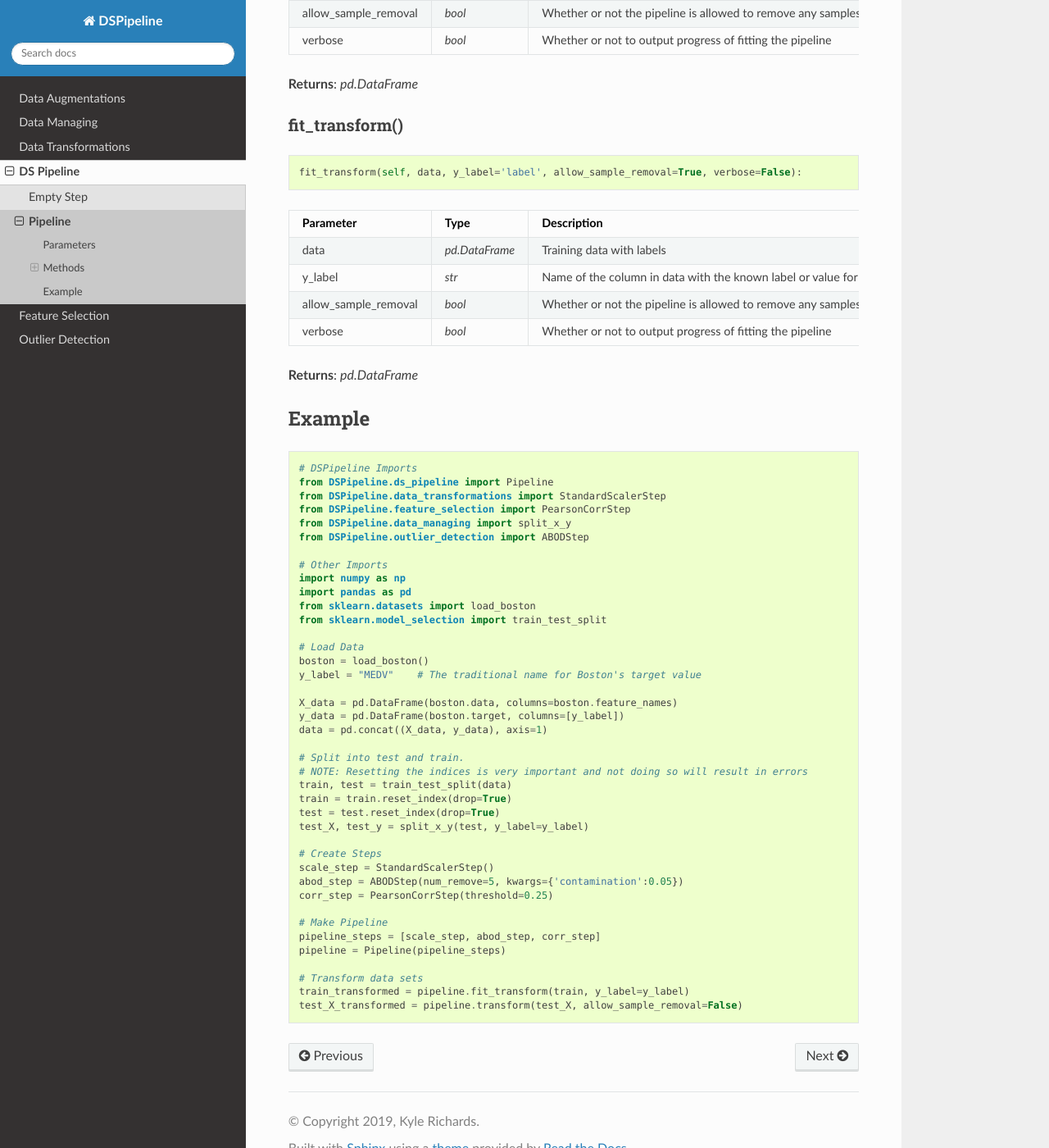
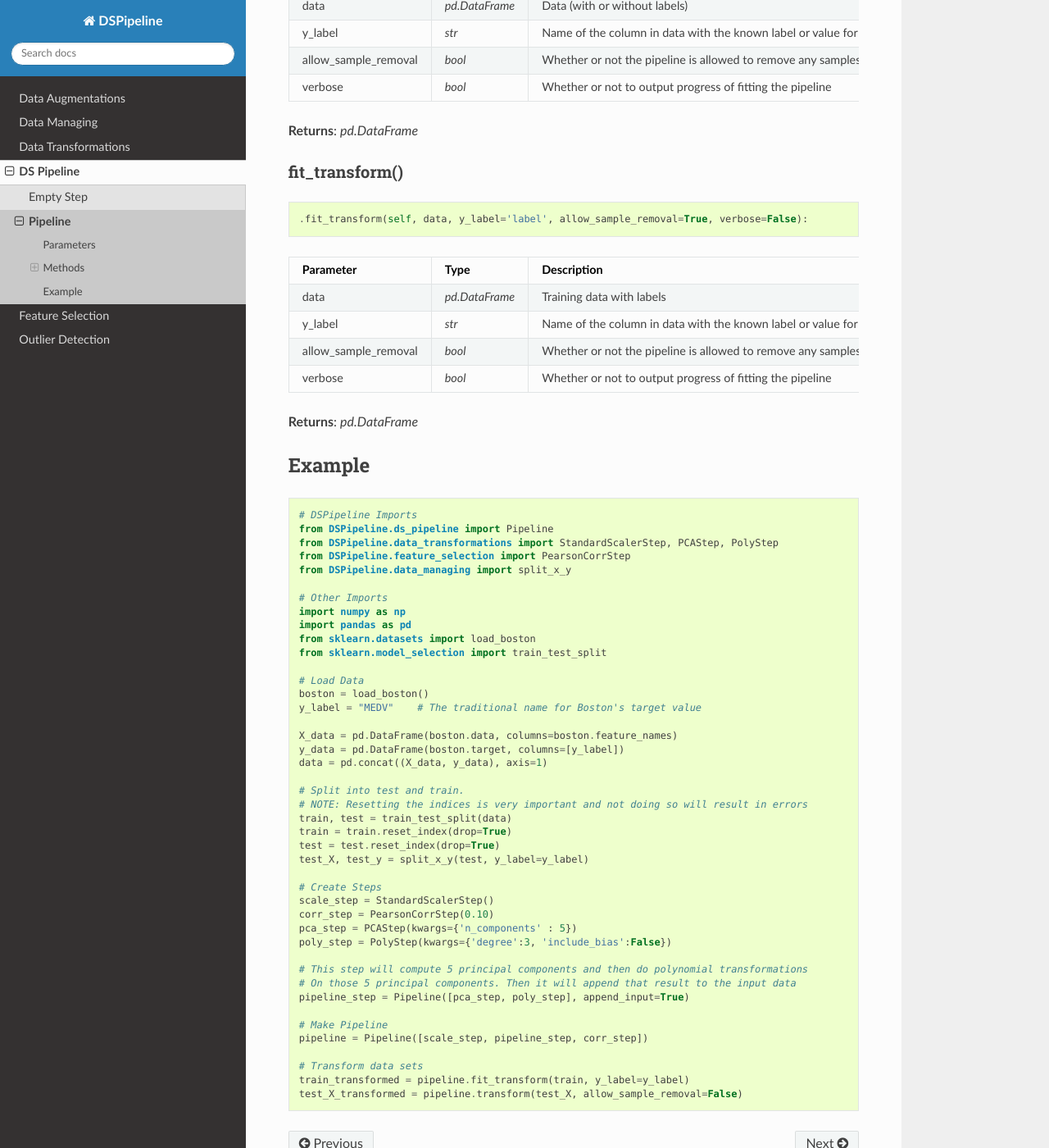
Before and after one commit to kylelrichards11/DSPipeline, a Sphinx documentation site: the page built from docs/source/Pipeline.rst, in a window 1280 px wide and 1400 px high, scrolled down 1015 px. Shown: the whole window at 82% size. Built offline with Sphinx 7.4.7 and the Read the Docs theme 2.0.0, drawn with Linux system fonts in a browser that asks for light colours; some of the changed text lies outside the part shown.

Commit message:
Updated docs for pipeline as a step and append_input

```diff
--- a/docs/source/Log Step.rst
+++ b/docs/source/Log Step.rst
@@ -8,7 +8,7 @@
 
 .. code-block:: python
 
-    DSPipeline.data_transformations.LogStep(self, append_data=False, columns=None, log_func=np.log, kwargs={}):
+    DSPipeline.data_transformations.LogStep(self, append_input=False, columns=None, log_func=np.log, kwargs={}):
 
 Parameters
 ----------
@@ -16,7 +16,7 @@
 +---------------+----------+--------------------------------------------------------------------------------------------------------------------+
 | **Parameter** | **Type** | **Description**                                                                                                    |
 +===============+==========+====================================================================================================================+
-| append_data   | *bool*   | Whether to append the log features to the given data, or to only keep the transformed data                         |
+| append_input  | *bool*   | Whether to append the log features to the given data, or to only keep the transformed data                         |
 +---------------+----------+--------------------------------------------------------------------------------------------------------------------+
 | columns       | *list*   | Columns to apply the log function to. If the list is empty then log is applied to all columns (except y_label).    |
 +---------------+----------+--------------------------------------------------------------------------------------------------------------------+
--- a/docs/source/PCA Step.rst
+++ b/docs/source/PCA Step.rst
@@ -8,7 +8,7 @@
 
 .. code-block:: python
 
-    DSPipeline.data_transformations.PCAStep(self, append_data=False, kwargs={})
+    DSPipeline.data_transformations.PCAStep(self, append_input=False, kwargs={})
 
 Parameters
 ----------
@@ -16,7 +16,7 @@
 +---------------+----------+---------------------------------------------------------------------------------------------------------------+
 | **Parameter** | **Type** | **Description**                                                                                               |
 +===============+==========+===============================================================================================================+
-| append_data   | *bool*   | Whether to append the calculated principal components to the given data, or to only keep the transformed data |
+| append_input  | *bool*   | Whether to append the calculated principal components to the given data, or to only keep the transformed data |
 +---------------+----------+---------------------------------------------------------------------------------------------------------------+
 | kwargs        | *dict*   | Arguments to be passed to sklearn's **PCA** class                                                             |
 +---------------+----------+---------------------------------------------------------------------------------------------------------------+
@@ -70,5 +70,5 @@
     from DSPipeline.data_transformations import PCAStep
 
     data = pd.DataFrame(np.random.uniform(size=(10, 4)), columns=['x1', 'x2', 'x3', 'y'])
-    pca_step = PCAStep(append_data=True, kwargs={'n_components':2})
+    pca_step = PCAStep(append_input=True, kwargs={'n_components':2})
     data_with_pca = pca_step.fit(data, y_label='y')
--- a/docs/source/Pipeline.rst
+++ b/docs/source/Pipeline.rst
@@ -1,21 +1,23 @@
 Pipeline
 ========
 
-The Pipeline class stores all of the steps that can be applied to data.
+The Pipeline class stores all of the steps that can be applied to data. It can also be used as a single step containing other sub steps.
 
 
 .. code-block:: python
 
-    DSPipeline.ds_pipeline.Pipeline(self, steps)
+    DSPipeline.ds_pipeline.Pipeline(self, steps, append_input=False)
 
 Parameters
 ----------
 
-+---------------+----------+-------------------------------------+
-| **Parameter** | **Type** | **Description**                     |
-+===============+==========+=====================================+
-| steps         | *list*   | Steps that are part of the pipeline |
-+---------------+----------+-------------------------------------+
++---------------+----------+------------------------------------------------------------------------------------------------+
+| **Parameter** | **Type** | **Description**                                                                                |
++===============+==========+================================================================================================+
+| steps         | *list*   | Steps that are part of the pipeline                                                            |
++---------------+----------+------------------------------------------------------------------------------------------------+
+| append_input  | *bool*   | Whether to append the transformed data to the given data, or to only keep the transformed data |
++---------------+----------+------------------------------------------------------------------------------------------------+
 
 Methods
 -------
@@ -65,7 +67,7 @@
 
 .. code-block:: python
 
-    fit_transform(self, data, y_label='label', allow_sample_removal=True, verbose=False):
+    .fit_transform(self, data, y_label='label', allow_sample_removal=True, verbose=False):
 
 +------------------------+----------------+---------------------------------------------------------------------------------------------------------------------------------------------------+
 | **Parameter**          | **Type**       | **Description**                                                                                                                                   |
@@ -88,10 +90,9 @@
 
     # DSPipeline Imports
     from DSPipeline.ds_pipeline import Pipeline
-    from DSPipeline.data_transformations import StandardScalerStep
+    from DSPipeline.data_transformations import StandardScalerStep, PCAStep, PolyStep
     from DSPipeline.feature_selection import PearsonCorrStep
     from DSPipeline.data_managing import split_x_y
-    from DSPipeline.outlier_detection import ABODStep
 
     # Other Imports
     import numpy as np
@@ -116,12 +117,16 @@
 
     # Create Steps
     scale_step = StandardScalerStep()
-    abod_step = ABODStep(num_remove=5, kwargs={'contamination':0.05})
-    corr_step = PearsonCorrStep(threshold=0.25)
+    corr_step = PearsonCorrStep(0.10)
+    pca_step = PCAStep(kwargs={'n_components' : 5})
+    poly_step = PolyStep(kwargs={'degree':3, 'include_bias':False})
+
+    # This step will compute 5 principal components and then do polynomial transformations
+    # On those 5 principal components. Then it will append that result to the input data
+    pipeline_step = Pipeline([pca_step, poly_step], append_input=True)
 
     # Make Pipeline
-    pipeline_steps = [scale_step, abod_step, corr_step]
-    pipeline = Pipeline(pipeline_steps)
+    pipeline = Pipeline([scale_step, pipeline_step, corr_step])
 
     # Transform data sets
     train_transformed = pipeline.fit_transform(train, y_label=y_label)
--- a/docs/source/Poly Step.rst
+++ b/docs/source/Poly Step.rst
@@ -8,7 +8,7 @@
 
 .. code-block:: python
 
-    DSPipeline.data_transformations.PolyStep(self, append_data=False, kwargs={})
+    DSPipeline.data_transformations.PolyStep(self, append_input=False, kwargs={})
 
 Parameters
 ----------
@@ -16,7 +16,7 @@
 +---------------+----------+---------------------------------------------------------------------------------------------------+
 | **Parameter** | **Type** | **Description**                                                                                   |
 +===============+==========+===================================================================================================+
-| append_data   | *bool*   | Whether to append the polynomial features to the given data, or to only keep the transformed data |
+| append_input  | *bool*   | Whether to append the polynomial features to the given data, or to only keep the transformed data |
 +---------------+----------+---------------------------------------------------------------------------------------------------+
 | kwargs        | *dict*   | Arguments to be passed to sklearn's **PolynomialFeatures** class                                  |
 +---------------+----------+---------------------------------------------------------------------------------------------------+
--- a/docs/source/Sin Step.rst
+++ b/docs/source/Sin Step.rst
@@ -8,7 +8,7 @@
 
 .. code-block:: python
 
-    DSPipeline.data_transformations.SinStep(self, append_data=False, columns=[], kwargs={})
+    DSPipeline.data_transformations.SinStep(self, append_input=False, columns=[], kwargs={})
 
 Parameters
 ----------
@@ -16,7 +16,7 @@
 +---------------+----------+--------------------------------------------------------------------------------------------------------------------+
 | **Parameter** | **Type** | **Description**                                                                                                    |
 +===============+==========+====================================================================================================================+
-| append_data   | *bool*   | Whether to append the sine features to the given data, or to only keep the transformed data                        |
+| append_input  | *bool*   | Whether to append the sine features to the given data, or to only keep the transformed data                        |
 +---------------+----------+--------------------------------------------------------------------------------------------------------------------+
 | columns       | *list*   | Columns to apply the sine function to. If the list is empty then sine is applied to all columns (except y_label).  |
 +---------------+----------+--------------------------------------------------------------------------------------------------------------------+
```
Also changed, not shown: docs/source/Standard Scaler Step.rst (+8 -6 lines).
